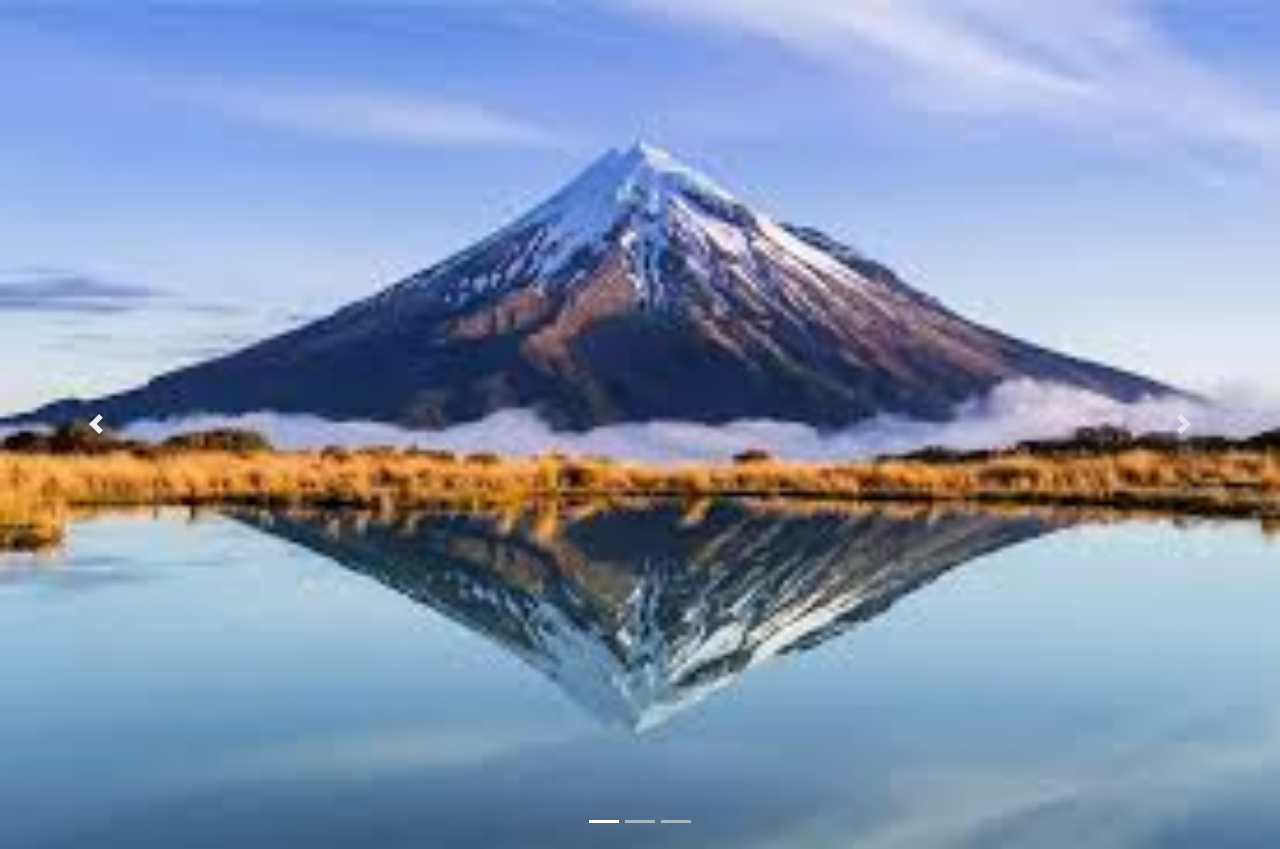
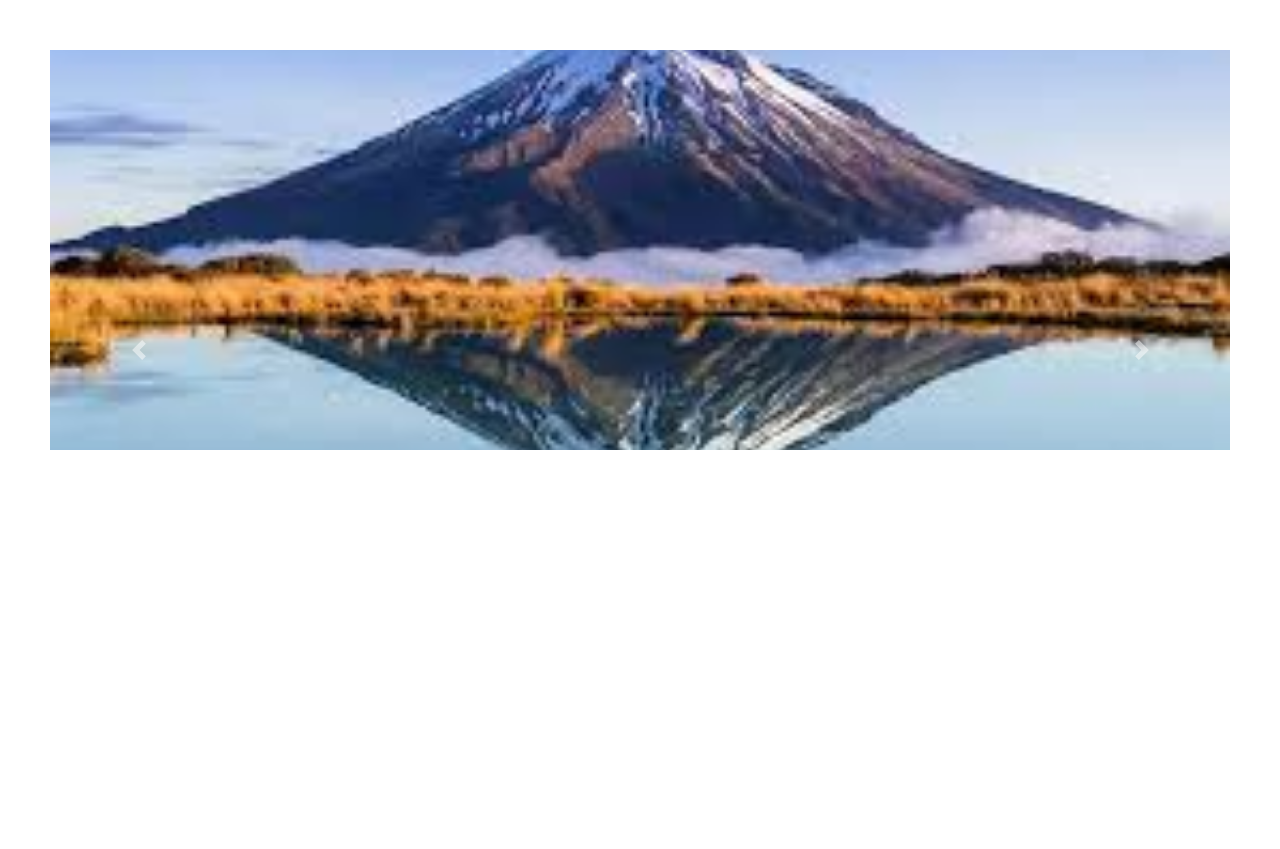
Before and after one commit to superclay/clay-bootstrap-4, a website: page index.html in a window 1280 px wide. After the commit the page ends 800 px from the top, so only its background shows below. Drawn offline with nearby package versions, Linux system fonts and the light colour scheme.

Commit message:
component demo card應用 carousel slide demo

```diff
--- a/index.html
+++ b/index.html
@@ -15,7 +15,7 @@
 <body>
 	<div class="component demo">
 
-		<div class="carousel slide" id="carousel-demo">
+		<div class="carousel slide demo" id="carousel-demo">
 			<ol class="carousel-indicators">
 				<li data-target="#carousel-demo" data-slide-to="0" class="active"></li>
 				<li data-target="#carousel-demo" data-slide-to="1"></li>
--- a/style.css
+++ b/style.css
@@ -19,11 +19,21 @@
 	border: 1px solid #021d51;
 }
 .component.demo {
-	/*padding: 50px;*/
-	width: 1280px;
+	padding: 50px;
+	/*width: 1280px;*/
 }
-
+/*
 .component.demo .card-columns .card {
 	padding: 50px;
 	width: 400px;
 }
+*/
+.carousel.demo .carousel-item {
+	height: 600px;
+}
+
+.carousel.demo .carousel-item img {
+	min-height: 200px;
+	max-height: 400px;
+	object-fit: cover;
+}
```
